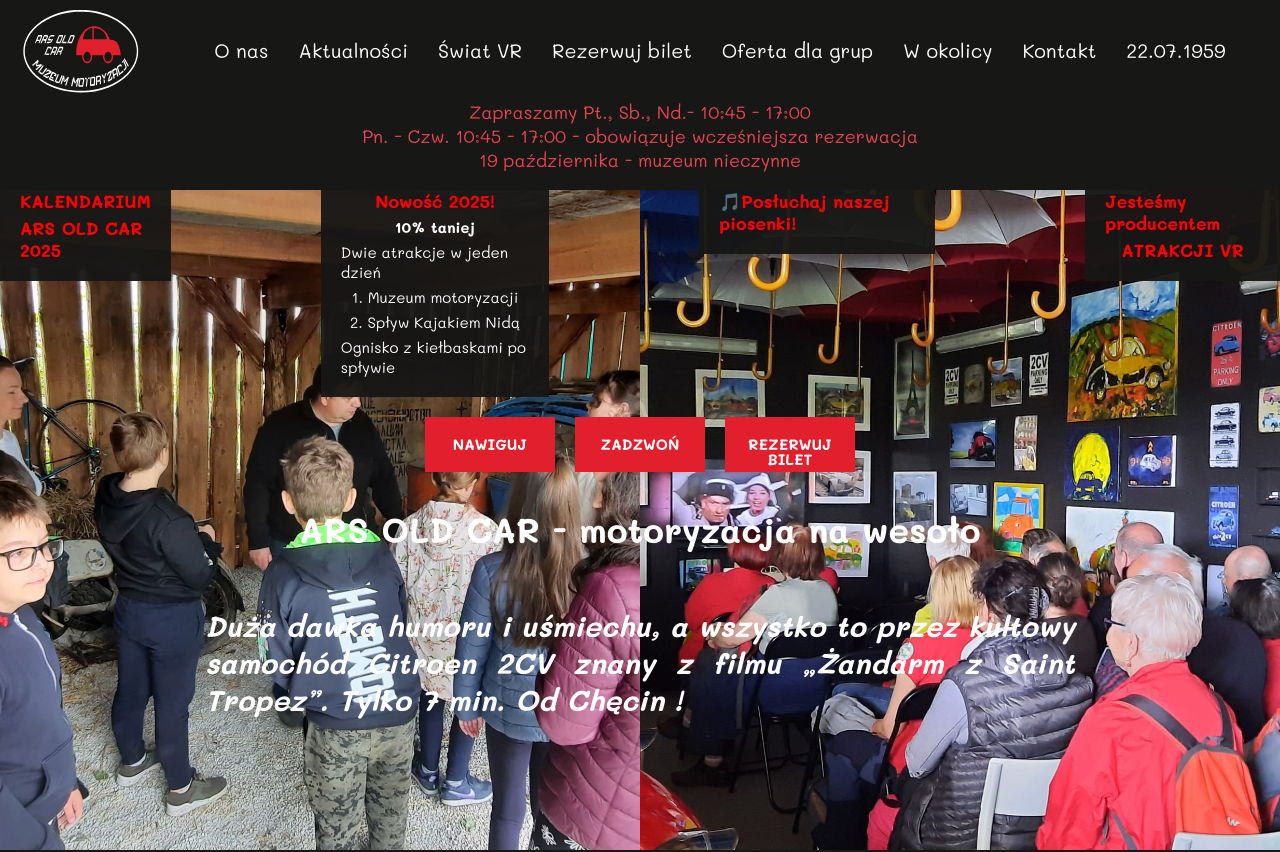
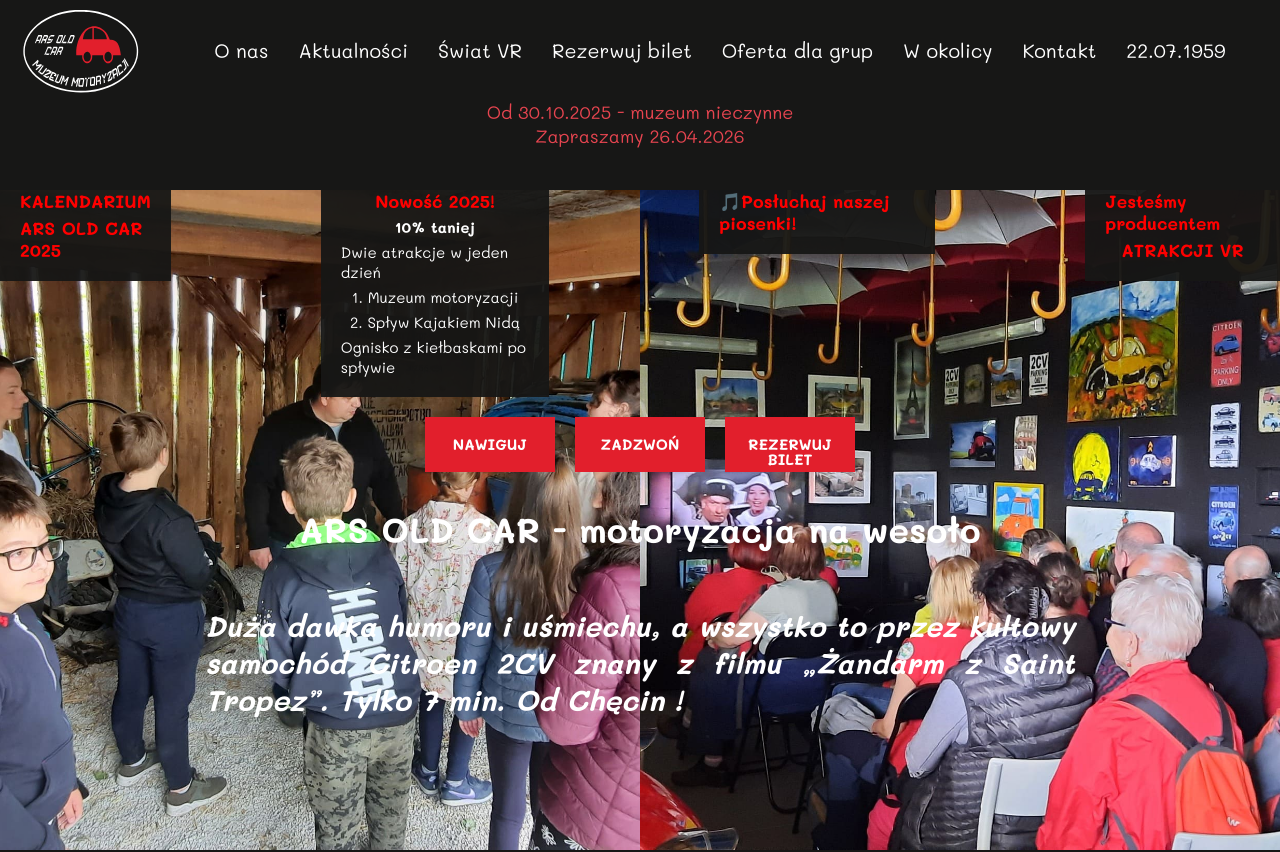
Before and after one commit to damian-guh/ars-old-car, a Next.js app: page / in a window 1280 px wide. Shown: the top 852 px of the page. Built offline with nearby package versions, Linux system fonts and the light colour scheme.

Commit message:
chore: change quick news section

```diff
--- a/src/components/Layout/Header/index.tsx
+++ b/src/components/Layout/Header/index.tsx
@@ -34,9 +34,8 @@ const Header = () => {
         />
       )}
       <QuickNewsSection>
-        <p>Zapraszamy Pt., Sb., Nd.- 10:45 - 17:00</p>
-        <p>Pn. - Czw. 10:45 - 17:00 - obowiązuje wcześniejsza rezerwacja</p>
-        <p>19 października - muzeum nieczynne</p>
+        <p>Od 30.10.2025 - muzeum nieczynne</p>
+        <p>Zapraszamy 26.04.2026</p>
       </QuickNewsSection>
     </Wrapper>
   );
```
